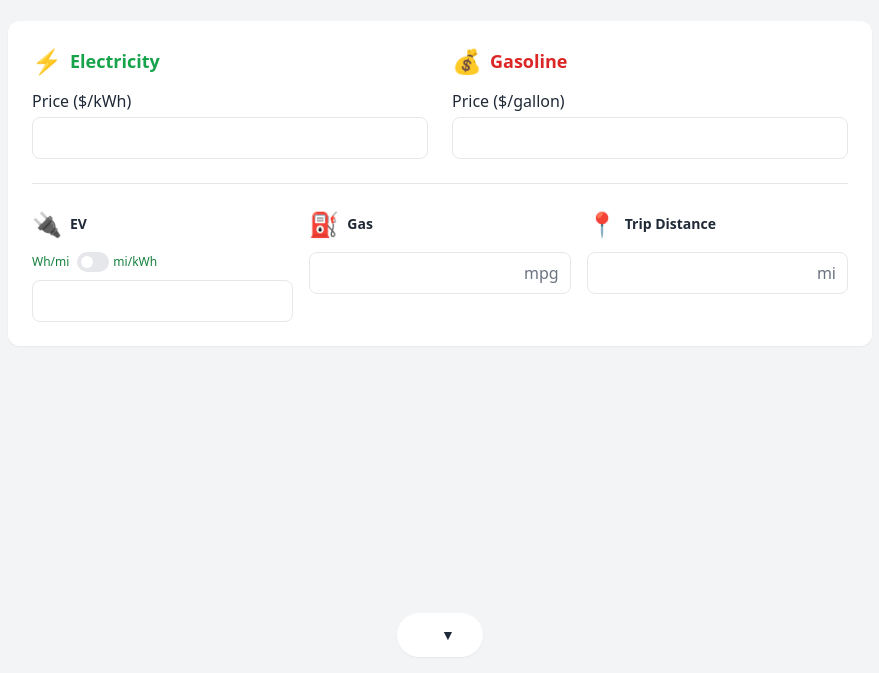
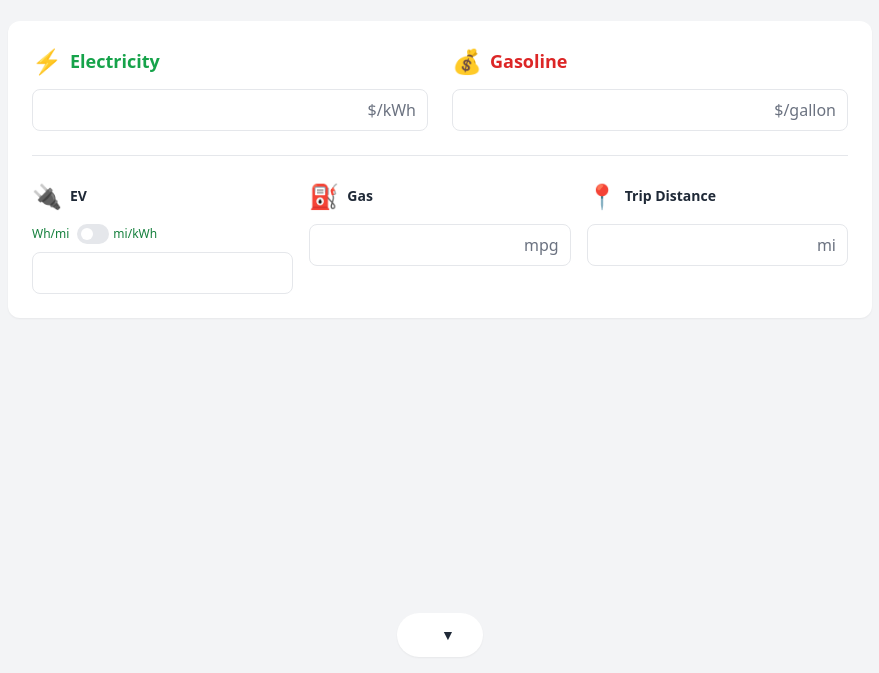
Before and after one commit to christianhatch/cost-per-mile, a plain HTML site: page index.html in a window 1280 px wide. Shown: the part 127-800 px from the top of the page, without its empty margins (200-1079 px from the left). Drawn offline with nearby package versions, Linux system fonts and the light colour scheme.

Commit message:
move input labels into input

```diff
--- a/index.html
+++ b/index.html
@@ -62,8 +62,12 @@
             <h2 class="text-lg font-semibold text-green-600 dark:text-green-400">Electricity</h2>
           </div>
           <label class="block">
-            <span class="block text-base font-medium text-gray-800 dark:text-gray-200 mb-1">Price ($/kWh)</span>
-            <input type="number" x-model="evPrice" step="0.01" min="0" class="w-full px-3 py-2 text-base border rounded-lg text-gray-800 dark:text-gray-200 bg-white dark:bg-slate-700" />
+            <div class="relative">
+              <input type="number" x-model="evPrice" step="0.01" min="0" class="w-full px-3 py-2 pr-16 text-base border rounded-lg text-gray-800 dark:text-gray-200 bg-white dark:bg-slate-700" />
+              <div class="absolute inset-y-0 right-0 flex items-center pr-3 pointer-events-none">
+                <span class="text-gray-500 dark:text-gray-400">$/kWh</span>
+              </div>
+            </div>
           </label>
         </div>
 
@@ -73,14 +77,18 @@
             <h2 class="text-lg font-semibold text-red-600 dark:text-red-400">Gasoline</h2>
           </div>
           <label class="block">
-            <span class="block text-base font-medium text-gray-800 dark:text-gray-200 mb-1">Price ($/gallon)</span>
-            <input type="number" x-model="gasPrice" step="0.01" min="0" class="w-full px-3 py-2 text-base border rounded-lg text-gray-800 dark:text-gray-200 bg-white dark:bg-slate-700" />
+            <div class="relative">
+              <input type="number" x-model="gasPrice" step="0.01" min="0" class="w-full px-3 py-2 pr-16 text-base border rounded-lg text-gray-800 dark:text-gray-200 bg-white dark:bg-slate-700" />
+              <div class="absolute inset-y-0 right-0 flex items-center pr-3 pointer-events-none">
+                <span class="text-gray-500 dark:text-gray-400">$/gallon</span>
+              </div>
+            </div>
           </label>
         </div>
       </div>
 
       <div class="grid grid-cols-1 md:grid-cols-3 gap-4 pt-6 border-t border-gray-200 dark:border-gray-700 mt-6">
-        <div>
+        <div class="flex flex-col max-w-xs">
           <label class="block">
             <div class="flex items-center mb-3">
               <span class="text-2xl mr-2">🔌</span>
@@ -109,7 +117,7 @@
           </label>
         </div>
 
-        <div>
+        <div class="flex flex-col max-w-xs">
           <label class="block">
             <div class="flex items-center mb-3">
               <span class="text-2xl mr-2">⛽</span>
@@ -124,7 +132,7 @@
           </label>
         </div>
 
-        <div>
+        <div class="flex flex-col max-w-xs">
           <label class="block">
             <div class="flex items-center mb-3">
               <span class="text-2xl mr-2">📍</span>
```
